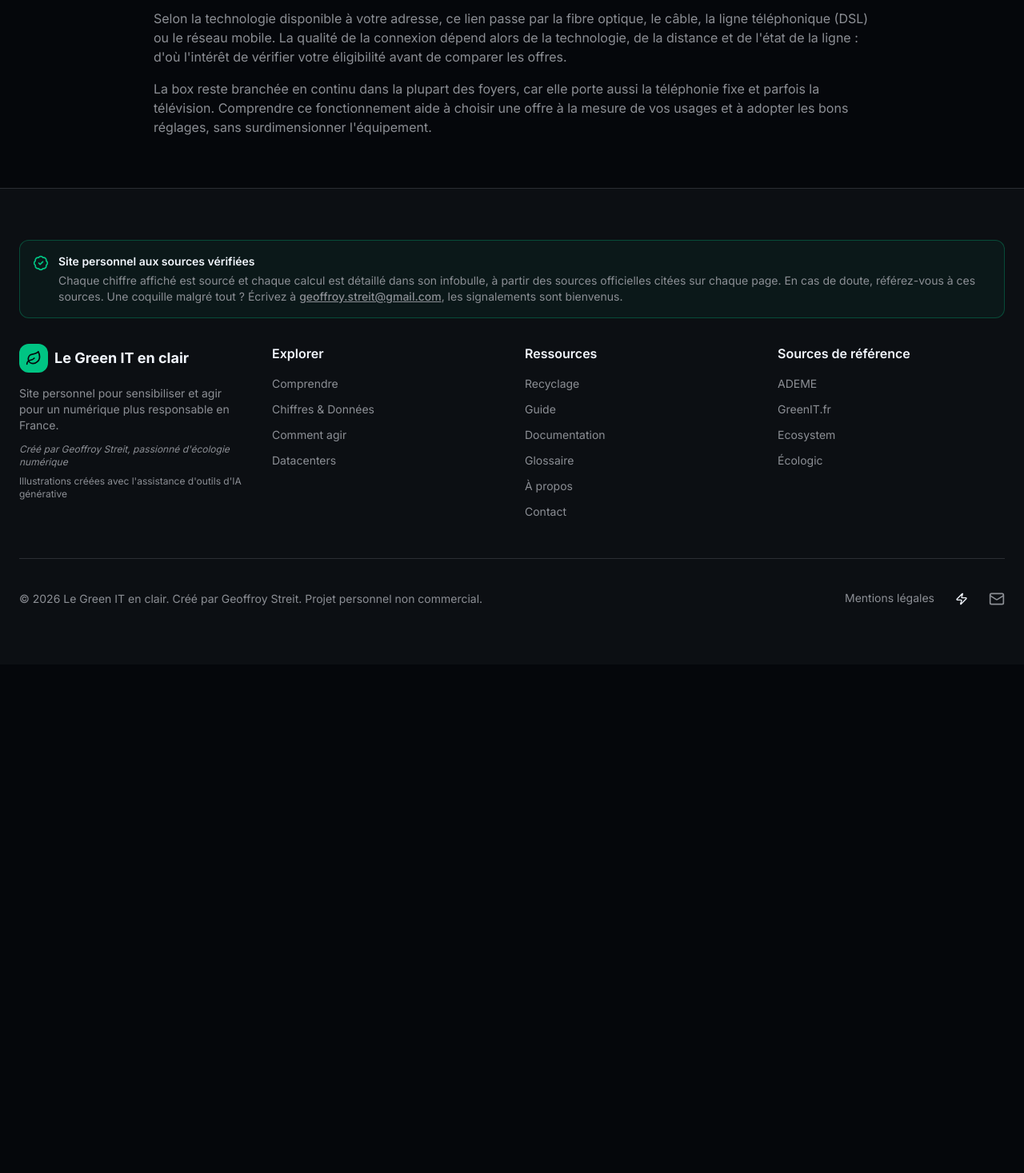
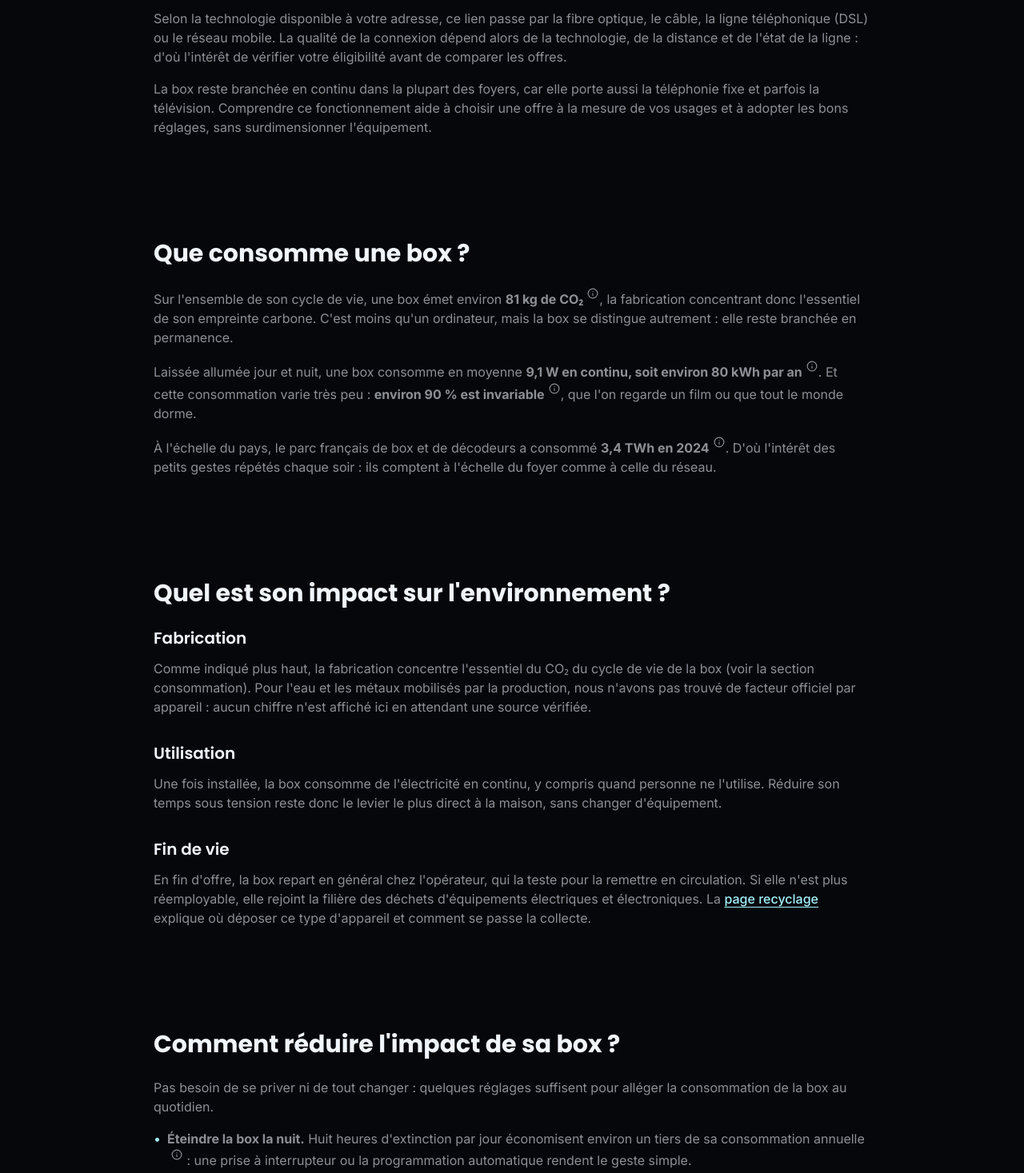
Before and after one commit to Hylst/le-green-it-en-clair, a Next.js app: page /greenit/fai-box in a window 1280 px wide. Shown: the part 1330-2797 px from the top of the page at 80% size. Before the commit the page ends 2161 px from the top, so only its background shows below. Built offline with nearby package versions, Linux system fonts and the light colour scheme.

Commit message:
feat: sections consommation, impact et alternatives page FAI/box

```diff
--- a/app/fai-box/page.tsx
+++ b/app/fai-box/page.tsx
@@ -1,7 +1,9 @@
-import { Router } from "lucide-react"
+import Link from "next/link"
+import { Lightbulb, Router } from "lucide-react"
 import type { Metadata } from "next"
 import { PageHero } from "@/components/page-hero"
 import { SectionDivider } from "@/components/section-divider"
+import { SourceTooltip } from "@/components/source-tooltip"
 import { pageOpenGraph } from "@/lib/metadata"
 
 export const metadata: Metadata = {
@@ -52,6 +54,161 @@ export default function FaiBoxPage() {
           </div>
         </div>
       </section>
+      <section className="px-6 py-12 lg:py-16">
+        <div className="mx-auto max-w-4xl">
+          <h2 className="font-poppins mb-6 text-balance text-2xl font-bold text-foreground md:text-3xl">
+            Que consomme une box&nbsp;?
+          </h2>
+          <div className="space-y-4 text-muted-foreground">
+            <p>
+              Sur l&apos;ensemble de son cycle de vie, une box émet environ <strong>81 kg de CO₂</strong>
+              <SourceTooltip
+                className="ml-1"
+                source="ADEME, Impact CO₂ (mise à jour 2025)"
+                calculation="dont environ 61 kg pour la fabrication, soit près des trois quarts du total"
+              />
+              , la fabrication concentrant donc l&apos;essentiel de son empreinte carbone. C&apos;est moins
+              qu&apos;un ordinateur, mais la box se distingue autrement&nbsp;: elle reste branchée en permanence.
+            </p>
+            <p>
+              Laissée allumée jour et nuit, une box consomme en moyenne <strong>9,1 W en continu, soit environ
+              80&nbsp;kWh par an</strong>
+              <SourceTooltip
+                className="ml-1"
+                source="Arcep, Enquête annuelle « Pour un numérique soutenable », 2026"
+                calculation="9,1 W × 24 h × 365 jours ÷ 1 000 ≈ 80 kWh/an"
+              />
+              . Et cette consommation varie très peu&nbsp;: <strong>environ 90&nbsp;% est invariable</strong>
+              <SourceTooltip
+                className="ml-1"
+                source="Arcep, Enquête annuelle « Pour un numérique soutenable », 2026"
+                calculation="part invariable, que la box soit sollicitée ou non"
+              />
+              , que l&apos;on regarde un film ou que tout le monde dorme.
+            </p>
+            <p>
+              À l&apos;échelle du pays, le parc français de box et de décodeurs a consommé{" "}
+              <strong>3,4&nbsp;TWh en 2024</strong>
+              <SourceTooltip
+                className="ml-1"
+                source="Arcep, Enquête annuelle « Pour un numérique soutenable », 2026 (données 2024)"
+                calculation="consommation du parc français des box internet et décodeurs TV"
+              />
+              . D&apos;où l&apos;intérêt des petits gestes répétés chaque soir&nbsp;: ils comptent à l&apos;échelle
+              du foyer comme à celle du réseau.
+            </p>
+          </div>
+        </div>
+      </section>
+      <section className="px-6 py-12 lg:py-16">
+        <div className="mx-auto max-w-4xl">
+          <h2 className="font-poppins mb-6 text-balance text-2xl font-bold text-foreground md:text-3xl">
+            Quel est son impact sur l&apos;environnement&nbsp;?
+          </h2>
+          <div className="space-y-8 text-muted-foreground">
+            <div>
+              <h3 className="font-poppins mb-3 text-xl font-semibold text-foreground">Fabrication</h3>
+              <p>
+                Comme indiqué plus haut, la fabrication concentre l&apos;essentiel du CO₂ du cycle de vie de la
+                box (voir la section consommation). Pour l&apos;eau et les métaux mobilisés par la production,
+                nous n&apos;avons pas trouvé de facteur officiel par appareil&nbsp;: aucun chiffre n&apos;est
+                affiché ici en attendant une source vérifiée.
+              </p>
+            </div>
+            <div>
+              <h3 className="font-poppins mb-3 text-xl font-semibold text-foreground">Utilisation</h3>
+              <p>
+                Une fois installée, la box consomme de l&apos;électricité en continu, y compris quand personne
+                ne l&apos;utilise. Réduire son temps sous tension reste donc le levier le plus direct à la
+                maison, sans changer d&apos;équipement.
+              </p>
+            </div>
+            <div>
+              <h3 className="font-poppins mb-3 text-xl font-semibold text-foreground">Fin de vie</h3>
+              <p>
+                En fin d&apos;offre, la box repart en général chez l&apos;opérateur, qui la teste pour la
+                remettre en circulation. Si elle n&apos;est plus réemployable, elle rejoint la filière des
+                déchets d&apos;équipements électriques et électroniques. La{" "}
+                <Link
+                  href="/recyclage"
+                  className="font-medium text-theme-ink underline underline-offset-4 hover:opacity-80"
+                >
+                  page recyclage
+                </Link>{" "}
+                explique où déposer ce type d&apos;appareil et comment se passe la collecte.
+              </p>
+            </div>
+          </div>
+        </div>
+      </section>
+      <section className="px-6 py-12 lg:py-16">
+        <div className="mx-auto max-w-4xl">
+          <h2 className="font-poppins mb-6 text-balance text-2xl font-bold text-foreground md:text-3xl">
+            Comment réduire l&apos;impact de sa box&nbsp;?
+          </h2>
+          <div className="space-y-4 text-muted-foreground">
+            <p>
+              Pas besoin de se priver ni de tout changer&nbsp;: quelques réglages suffisent pour alléger la
+              consommation de la box au quotidien.
+            </p>
+            <ul className="space-y-3">
+              <li className="flex gap-2">
+                <span className="text-theme-ink" aria-hidden="true">
+                  •
+                </span>
+                <span>
+                  <strong>Éteindre la box la nuit.</strong> Huit heures d&apos;extinction par jour économisent
+                  environ un tiers de sa consommation annuelle
+                  <SourceTooltip
+                    className="ml-1"
+                    source="Arcep, Enquête annuelle « Pour un numérique soutenable », 2024"
+                    calculation="8 h sur 24 h ≈ 1/3 de la consommation annuelle"
+                  />
+                  &nbsp;: une prise à interrupteur ou la programmation automatique rendent le geste simple.
+                </span>
+              </li>
+              <li className="flex gap-2">
+                <span className="text-theme-ink" aria-hidden="true">
+                  •
+                </span>
+                <span>
+                  <strong>Choisir sobre.</strong> Box éco-conçue ou reconditionnée quand l&apos;opérateur la
+                  propose, débit et options ajustés aux usages réels du foyer&nbsp;: inutile de payer pour du
+                  très haut débit si les usages restent modestes.
+                </span>
+              </li>
+              <li className="flex gap-2">
+                <span className="text-theme-ink" aria-hidden="true">
+                  •
+                </span>
+                <span>
+                  <strong>Penser au décodeur.</strong> Quand personne ne regarde la télévision, éteindre aussi
+                  le décodeur TV prolonge l&apos;économie de la nuit.
+                </span>
+              </li>
+            </ul>
+            <div className="rounded-2xl border border-theme bg-theme-soft p-6">
+              <div className="flex items-start gap-3">
+                <Lightbulb className="mt-0.5 h-5 w-5 shrink-0 text-theme-ink" aria-hidden="true" />
+                <div>
+                  <h3 className="font-poppins mb-2 font-semibold text-foreground">Le saviez-vous&nbsp;?</h3>
+                  <p>
+                    Éteindre sa box chaque nuit représente de l&apos;ordre de{" "}
+                    <strong>26&nbsp;kWh économisés par an</strong>
+                    <SourceTooltip
+                      className="ml-1"
+                      source="Arcep, Enquête annuelle « Pour un numérique soutenable », 2024"
+                      calculation="environ 80 kWh/an × 1/3 ≈ 26 kWh/an"
+                    />
+                    , sans achat ni travaux&nbsp;: c&apos;est l&apos;un des gestes les plus simples pour
+                    alléger la facture et l&apos;empreinte du foyer.
+                  </p>
+                </div>
+              </div>
+            </div>
+          </div>
+        </div>
+      </section>
     </div>
   )
 }
```
